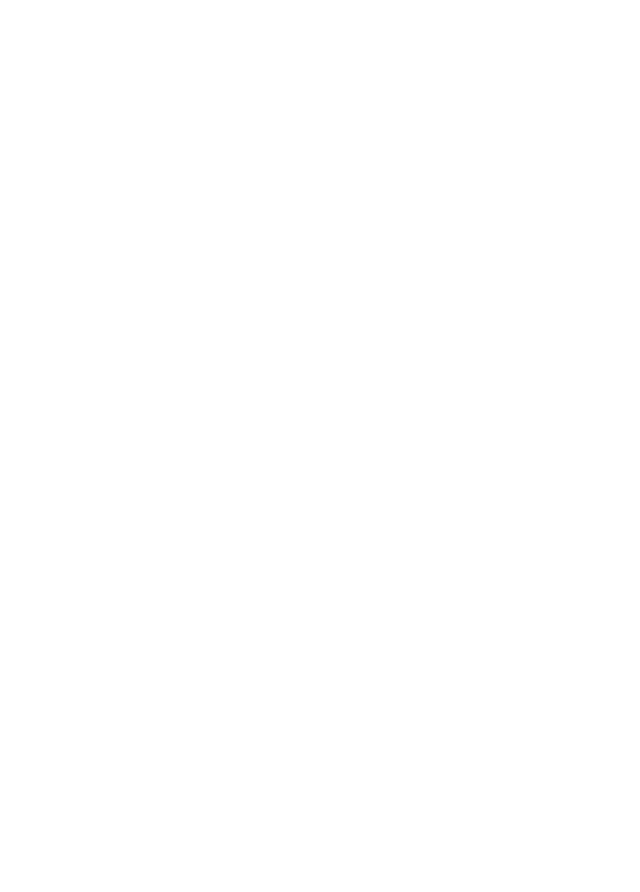
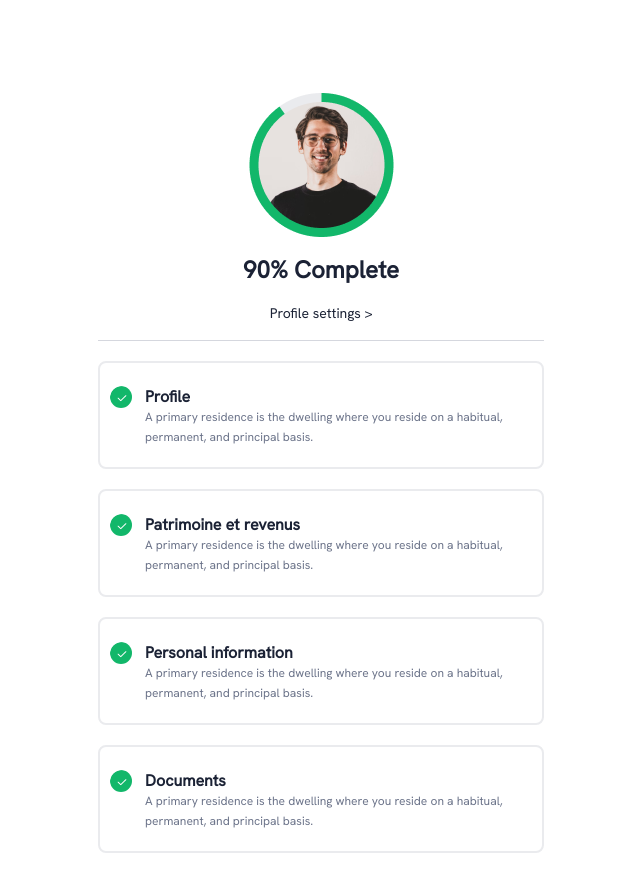
Before and after one commit to Alexgitjones/tannit, a React (Create React App) app: page /complete-profile in a window 1280 px wide. Before the commit this address had no page. Shown: the top 892 px of the page, without its empty margins (319-959 px from the left). Before the commit the page ends 800 px from the top, so only its background shows below. Built offline with nearby package versions, Linux system fonts and the light colour scheme.

Commit message:
new-component added

```diff
--- a/src/App.css
+++ b/src/App.css
@@ -3701,3 +3701,33 @@ button.inline-svg-icons-btn1 {
 .row.header-m-main.m-0 {
   padding: 0px !important;
 }
+
+section.main-grid2.d-flex.comp-profile {
+  max-width: 550px !important;
+  padding: 40px;
+}
+
+
+.row.comp-profile-main-row {
+  margin: 0px;
+  padding: 0px;
+}
+.middle-sec2.p-c-s h2 {
+  margin: 0px;
+}
+
+.middle-sec2.p-c-s p {
+  font-weight: 500;
+  font-size: 14px;
+  margin: 0px;
+}
+
+.middle-sec2.p-c-s {
+  padding: 0px 0px 16px 0px;
+  border-bottom: 1px solid #D5D7DE;
+}
+.custom-checkbox.component-sec label.container {
+  flex-direction: column;
+  line-height: 20px;
+  height: 108px !important;
+}
--- a/src/App.js
+++ b/src/App.js
@@ -29,6 +29,7 @@ import Home from './pages/landingpages/home';
 import Header from './component/header';
 import Autanticationheader from './component/authanticationheader';
 import DashHeader from './component/dashheader';
+import Completeprofile from './component/complete-profile';
 import Donecard from './component/donecard';
 import {
   BrowserRouter as Router,
@@ -67,6 +68,7 @@ function App() {
           <Route path="/wallet-two" element={<Wallettwo />} />
           <Route path="/purchase-confirm" element={<Purchaseconfirm />} />
           <Route path="/my-investment" element={<Myinvestment />} />
+          <Route path="/complete-profile" element={<Completeprofile />} />
         {/* <Header /> */}
         {/* <Autanticationheader />  */}
         {/* <DashHeader />  */}
--- /dev/null
+++ b/src/component/complete-profile.js
@@ -0,0 +1,42 @@
+import React from 'react'
+
+export default function Completeprofile() {
+  return (
+    <section className="main-grid2 d-flex comp-profile">
+        <div className="container">
+            <div className="row comp-profile-main-row">
+                <div className="middle-sec2 p-c-s">
+                    <img src="assets/images/progress-comp.png" alt="" />
+                    <h2>90% Complete</h2>
+                    <p>Profile settings {'>'} </p>
+
+                    </div>
+                <div className="custom-checkbox component-sec">
+                    <label className="container">Profile<p>
+                            A primary residence is the dwelling where you reside on a habitual, permanent, and principal basis.</p>
+                        <input type="checkbox" checked="checked" />
+                        <span className="checkmark"></span>
+                    </label>
+                    <label className="container">Patrimoine et revenus<p>
+                        A primary residence is the dwelling where you reside on a habitual, permanent, and principal basis. <i className="fa-solid fa-angle-right"></i></p>
+                        <input type="checkbox" checked="checked" />
+                        <span className="checkmark"></span>
+                    </label>
+                    <label className="container">Personal information<p>
+                        A primary residence is the dwelling where you reside on a habitual, permanent, and principal basis.  <i className="fa-solid fa-angle-right"></i></p>
+                        <input type="checkbox" checked="checked" />
+                        <span className="checkmark"></span>
+                    </label>
+                    <label className="container">Documents<p>
+                        A primary residence is the dwelling where you reside on a habitual, permanent, and principal basis.  <i className="fa-solid fa-angle-right"></i></p>
+                        <input type="checkbox" checked="checked" />
+                        <span className="checkmark"></span>
+                    </label>
+
+                </div>
+
+            </div>
+        </div>
+    </section>
+    );
+ }
```
Also changed, not shown: public/assets/images/Progress-comp.png (added).
